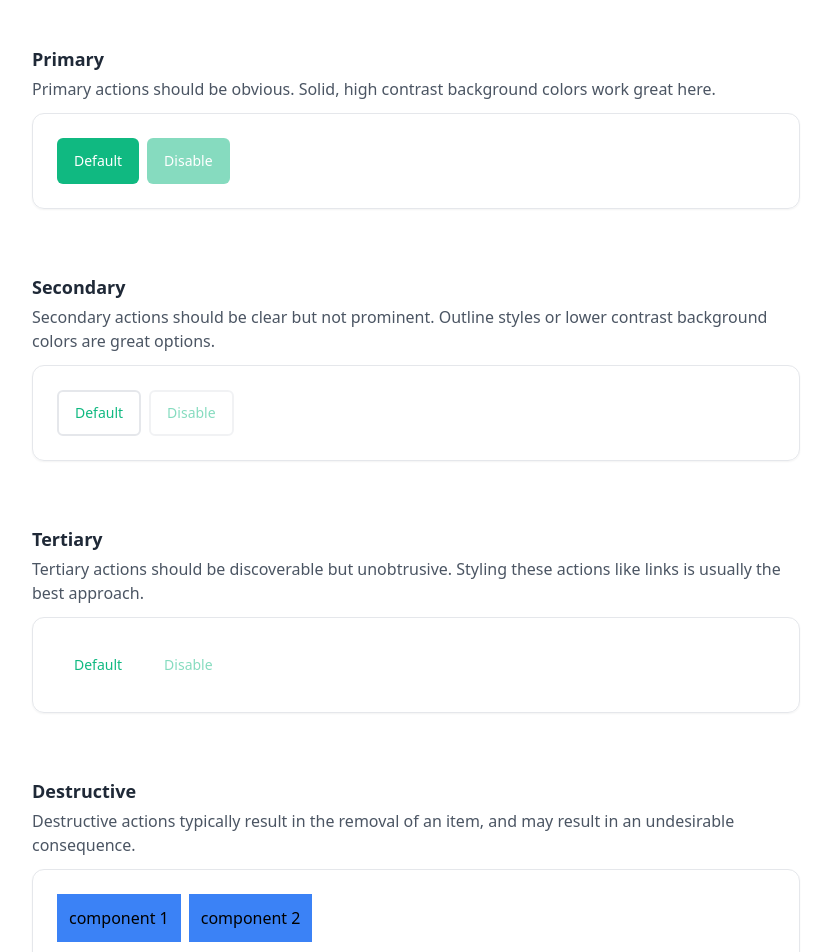
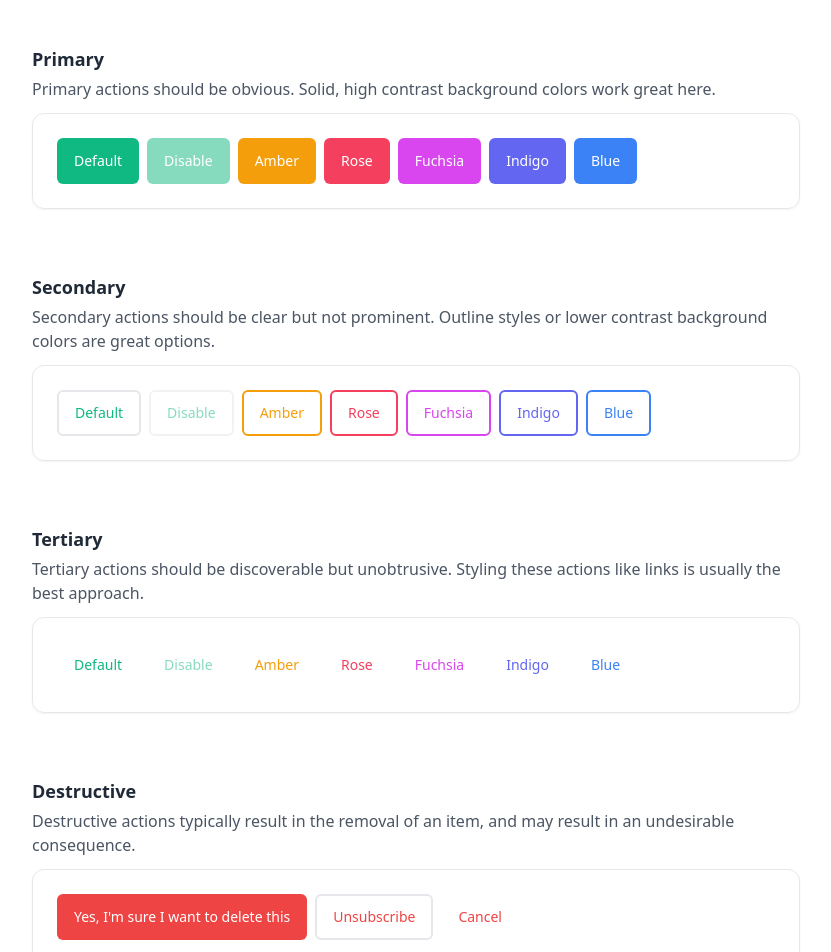
Before and after one commit to nnktz/ui-components, a React (Vite) app: page / in a window 1280 px wide. Shown: the part 240-1192 px from the top of the page, without its empty margins (224-1055 px from the left). Built offline with nearby package versions, Linux system fonts and the light colour scheme.

Commit message:
add more customized button components

```diff
--- a/src/App.tsx
+++ b/src/App.tsx
@@ -17,6 +17,51 @@ const App = () => {
 				>
 					<Button>Default</Button>
 					<Button disabled>Disable</Button>
+					<Button
+						colors={{
+							bg: "bg-amber-500",
+							hoverBg: "hover:bg-amber-600",
+							focusRing: "focus:ring-amber-500",
+						}}
+					>
+						Amber
+					</Button>
+					<Button
+						colors={{
+							bg: "bg-rose-500",
+							hoverBg: "hover:bg-rose-600",
+							focusRing: "focus:ring-rose-500",
+						}}
+					>
+						Rose
+					</Button>
+					<Button
+						colors={{
+							bg: "bg-fuchsia-500",
+							hoverBg: "hover:bg-fuchsia-600",
+							focusRing: "focus:ring-fuchsia-500",
+						}}
+					>
+						Fuchsia
+					</Button>
+					<Button
+						colors={{
+							bg: "bg-indigo-500",
+							hoverBg: "hover:bg-indigo-600",
+							focusRing: "focus:ring-indigo-500",
+						}}
+					>
+						Indigo
+					</Button>
+					<Button
+						colors={{
+							bg: "bg-blue-500",
+							hoverBg: "hover:bg-blue-600",
+							focusRing: "focus:ring-blue-500",
+						}}
+					>
+						Blue
+					</Button>
 				</Section>
 
 				<Section
@@ -26,6 +71,61 @@ const App = () => {
 					<Button variant="secondary">Default</Button>
 					<Button disabled variant="secondary">
 						Disable
+					</Button>
+					<Button
+						variant="secondary"
+						colors={{
+							text: "text-amber-500",
+							hoverBg: "hover:bg-amber-500",
+							hoverBorder: "border-amber-500",
+							focusRing: "ring-amber-500",
+						}}
+					>
+						Amber
+					</Button>
+					<Button
+						variant="secondary"
+						colors={{
+							text: "text-rose-500",
+							hoverBg: "hover:bg-rose-500",
+							hoverBorder: "border-rose-500",
+							focusRing: "ring-rose-500",
+						}}
+					>
+						Rose
+					</Button>
+					<Button
+						variant="secondary"
+						colors={{
+							text: "text-fuchsia-500",
+							hoverBg: "hover:bg-fuchsia-500",
+							hoverBorder: "border-fuchsia-500",
+							focusRing: "ring-fuchsia-500",
+						}}
+					>
+						Fuchsia
+					</Button>
+					<Button
+						variant="secondary"
+						colors={{
+							text: "text-indigo-500",
+							hoverBg: "hover:bg-indigo-500",
+							hoverBorder: "border-indigo-500",
+							focusRing: "ring-indigo-500",
+						}}
+					>
+						Indigo
+					</Button>
+					<Button
+						variant="secondary"
+						colors={{
+							text: "text-blue-500",
+							hoverBg: "hover:bg-blue-500",
+							hoverBorder: "border-blue-500",
+							focusRing: "ring-blue-500",
+						}}
+					>
+						Blue
 					</Button>
 				</Section>
 
@@ -37,14 +137,92 @@ const App = () => {
 					<Button disabled variant="tertiary">
 						Disable
 					</Button>
+					<Button
+						variant="tertiary"
+						colors={{
+							text: "text-amber-500",
+							hoverText: "hover:text-amber-700",
+							focusRing: "focus:ring-amber-500",
+						}}
+					>
+						Amber
+					</Button>
+					<Button
+						variant="tertiary"
+						colors={{
+							text: "text-rose-500",
+							hoverText: "hover:text-rose-700",
+							focusRing: "focus:ring-rose-500",
+						}}
+					>
+						Rose
+					</Button>
+					<Button
+						variant="tertiary"
+						colors={{
+							text: "text-fuchsia-500",
+							hoverText: "hover:text-fuchsia-700",
+							focusRing: "focus:ring-fuchsia-500",
+						}}
+					>
+						Fuchsia
+					</Button>
+					<Button
+						variant="tertiary"
+						colors={{
+							text: "text-indigo-500",
+							hoverText: "hover:text-indigo-700",
+							focusRing: "focus:ring-indigo-500",
+						}}
+					>
+						Indigo
+					</Button>
+					<Button
+						variant="tertiary"
+						colors={{
+							text: "text-blue-500",
+							hoverText: "hover:text-blue-700",
+							focusRing: "focus:ring-blue-500",
+						}}
+					>
+						Blue
+					</Button>
 				</Section>
 
 				<Section
 					title="Destructive"
 					description="Destructive actions typically result in the removal of an item, and may result in an undesirable consequence."
 				>
-					<div className="bg-blue-500 p-3">component 1</div>
-					<div className="bg-blue-500 p-3">component 2</div>
+					<Button
+						colors={{
+							bg: "bg-red-500",
+							hoverBg: "hover:bg-red-600",
+							focusRing: "focus:ring-red-500",
+						}}
+					>
+						Yes, I'm sure I want to delete this
+					</Button>
+					<Button
+						variant="secondary"
+						colors={{
+							text: "text-red-500",
+							hoverBg: "hover:bg-red-600",
+							hoverBorder: "hover:border-red-500",
+							focusRing: "focus:ring-red-500",
+						}}
+					>
+						Unsubscribe
+					</Button>
+					<Button
+						variant="tertiary"
+						colors={{
+							text: "text-red-500",
+							hoverText: "hover:text-red-600",
+							focusRing: "focus:ring-red-500",
+						}}
+					>
+						Cancel
+					</Button>
 				</Section>
 			</Container>
 
```
